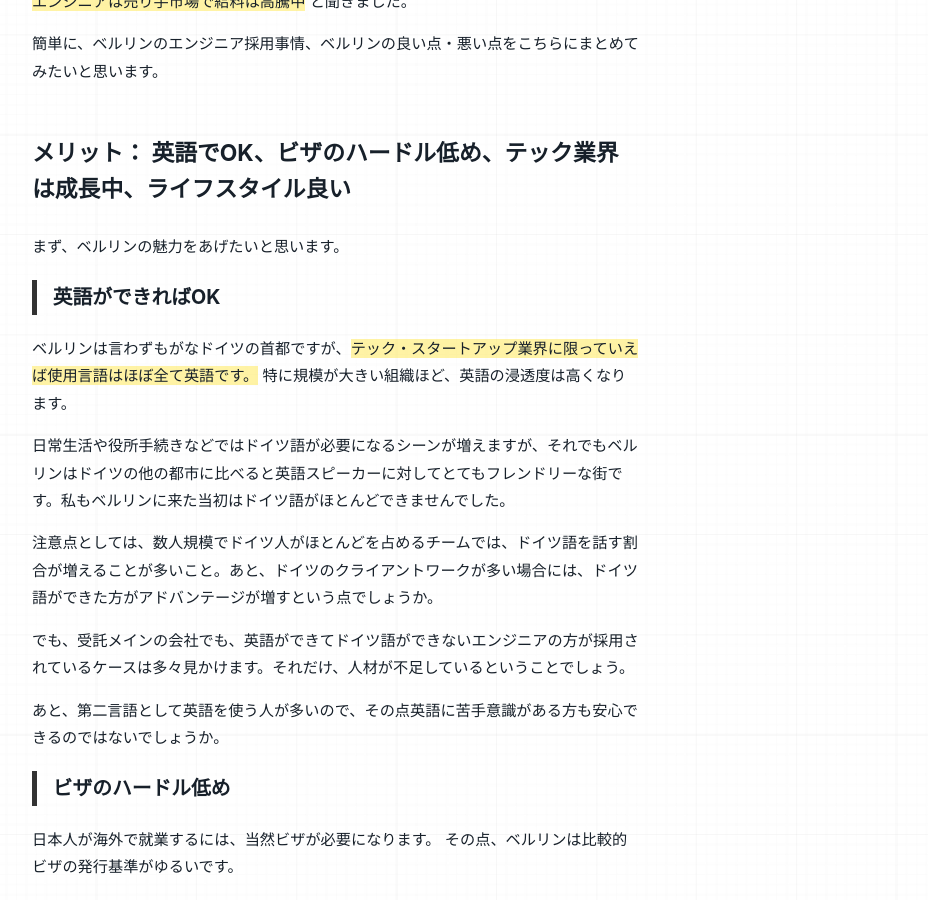
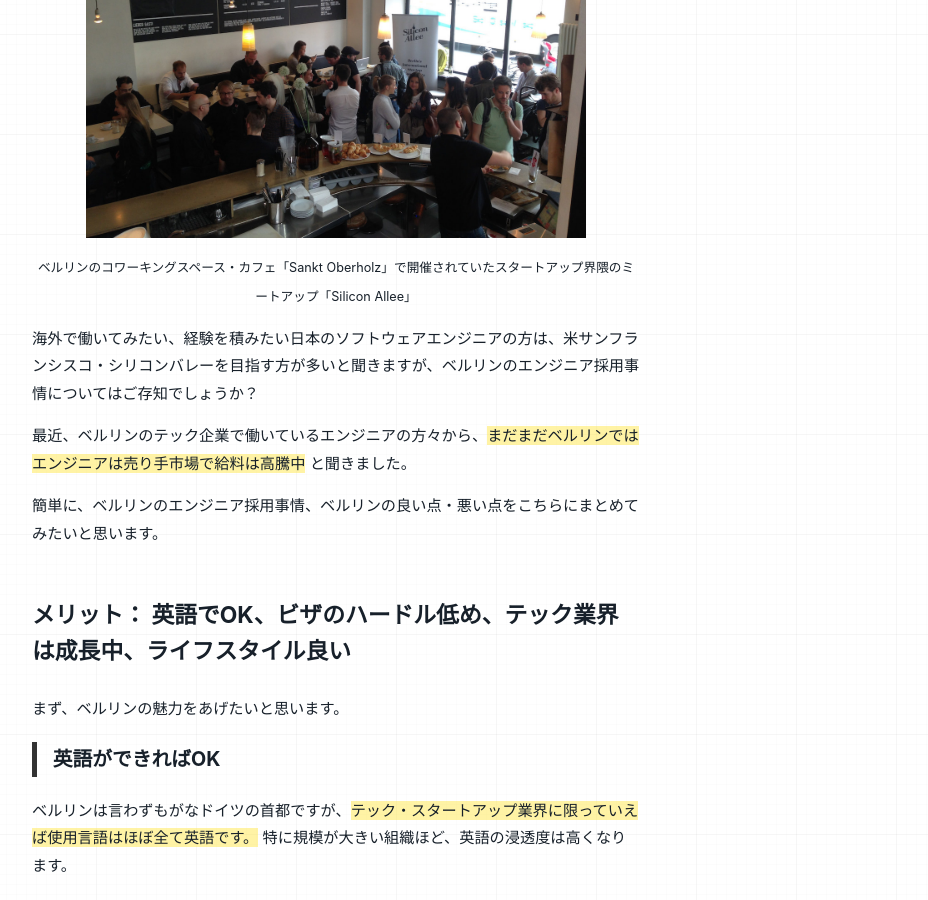
Before and after one commit to youxiberlin/blog, a Jekyll site: the page built from _posts/2018-03-06-why-berlin-attracts-engineer.md, in a window 1280 px wide and 900 px high, scrolled down 666 px. Shown: the whole window, without its empty margins (304-1232 px from the left). Built offline with Jekyll 4.4.1, drawn with Linux system fonts in a browser that asks for light colours; nearby versions of some CDN libraries.

Commit message:
added image

```diff
--- a/_posts/2018-03-06-why-berlin-attracts-engineer.md
+++ b/_posts/2018-03-06-why-berlin-attracts-engineer.md
@@ -9,6 +9,8 @@ excerpt_separator: <!--more-->
 description: 海外就職を検討している日本のソフトウェアエンジニアの方は、アメリカ西海岸を目指す方が多いようですが、ベルリンの採用事情についてはご存知でしょうか？ 簡単に、ベルリンのエンジニア採用事情、良い点・悪い点をまとめました。
 image: "silicon-allee.jpg"
 ---
+![silicon allee](/img/silicon-allee.jpg){:width="500px"}
+<center><small>ベルリンのコワーキングスペース・カフェ「Sankt Oberholz」で開催されていたスタートアップ界隈のミートアップ「Silicon Allee」</small></center>
 
 海外で働いてみたい、経験を積みたい日本のソフトウェアエンジニアの方は、米サンフランシスコ・シリコンバレーを目指す方が多いと聞きますが、ベルリンのエンジニア採用事情についてはご存知でしょうか？<!--more-->
 
```
